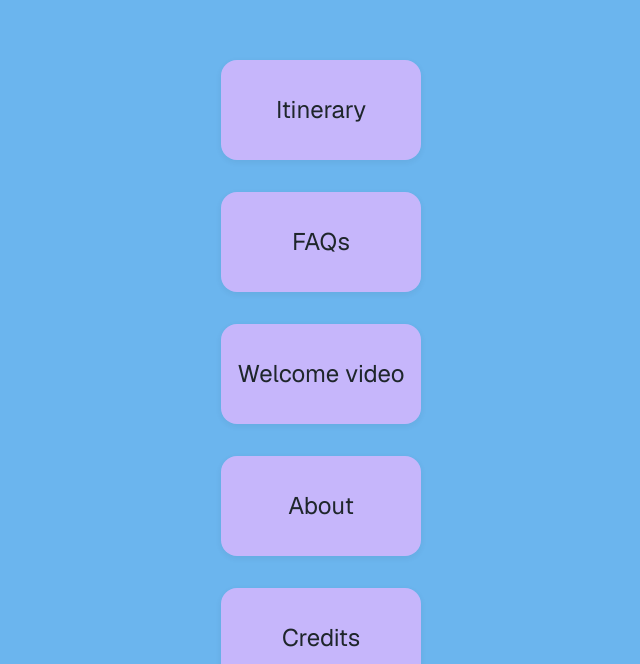
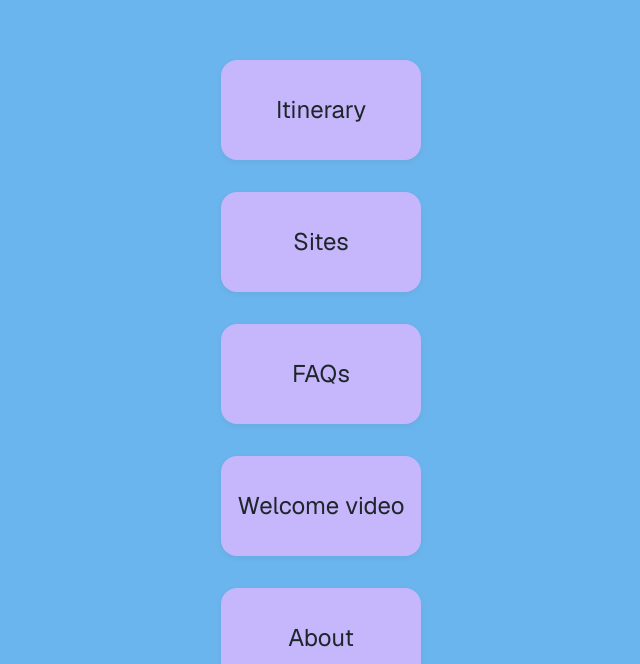
Before and after one commit to jdsmith104/alabania-web, a Next.js app: page / in a window 1280 px wide. Shown: the part 136-800 px from the top of the page, without its empty margins (319-959 px from the left). Built offline with nearby package versions, Linux system fonts and the light colour scheme.

Commit message:
Update links

```diff
--- a/src/app/info.tsx
+++ b/src/app/info.tsx
@@ -10,8 +10,8 @@ export default function OpeningVideo() {
   const makeCard = (title: string, link: string, key: number, onClick?: () => void) => {
     return (
       <div className={styles["link-card"]} key={key} onClick={onClick} hidden={!siteEntered}>
-        <h2><Link href={`/${link}`}>{title} </Link></h2>
-      </div>
+        <h2><Link href={link.includes("http") ? link : `/${link}`} > {title} </Link></h2>
+      </div >
     );
   }
 
@@ -21,8 +21,12 @@ export default function OpeningVideo() {
       link: "itinerary",
     },
     {
+      title: "Sites",
+      link: "https://maps.app.goo.gl/pgrmFAmukCt5KxgZ6",
+    },
+    {
       title: "FAQs",
-      link: "faqs",
+      link: "https://docs.google.com/document/d/130Xmkp_qUiL_KkIMj9MogFwS22kcnpVSjkyqOPV-87U/edit?usp=sharing",
     },
     {
       title: "Welcome video",
```
